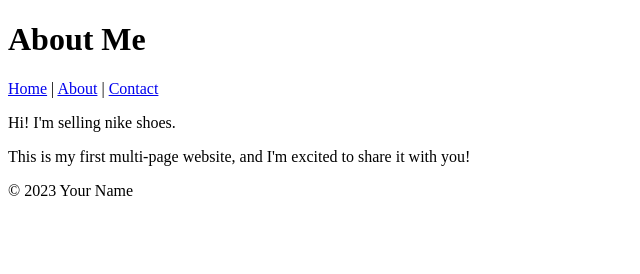
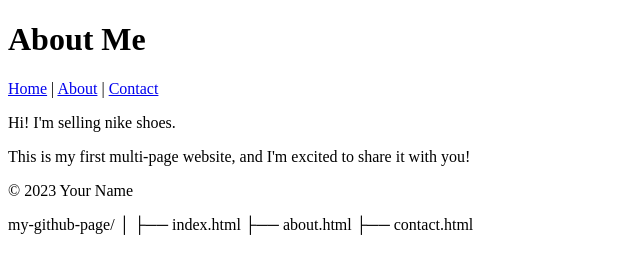
Before and after one commit to bida24-119/flexe-shoe, a plain HTML site: page about.html in a window 1280 px wide. Shown: the whole page, without its empty margins (0-640 px from the left). Drawn offline with Linux system fonts and the light colour scheme.

Commit message:
Update about.html

```diff
--- a/about.html
+++ b/about.html
@@ -25,3 +25,8 @@
     </footer>
 </body>
 </html>
+my-github-page/
+│
+├── index.html
+├── about.html
+├── contact.html
```
